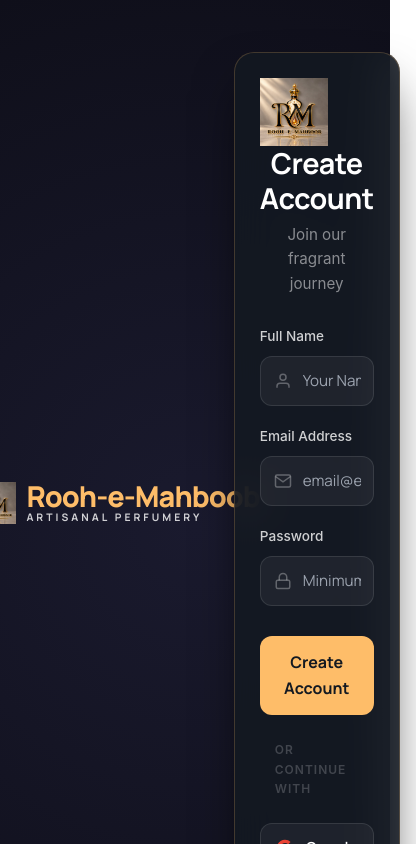
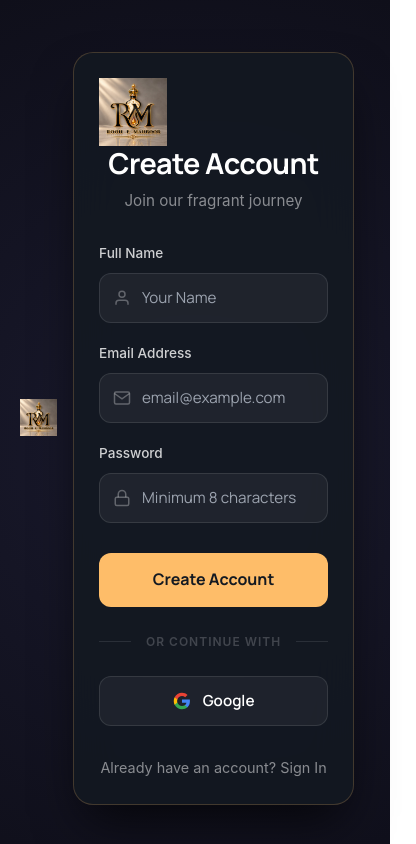
Before and after one commit to Maruf4979/sidra-attar, a Next.js app: page /auth/signup in a window 390 px wide. Shown: the top 844 px of the page, 416 px wide, since content can reach past the window. Built offline with nearby package versions, Linux system fonts and the light colour scheme.

Commit message:
Style sub-branding to cursive Fragrances and display only RM logo on phones

```diff
--- a/app/auth/signin/page.tsx
+++ b/app/auth/signin/page.tsx
@@ -53,7 +53,7 @@ export default function SignInPage() {
             />
             <div className="auth-logo-text-group">
               <span className="logo-text">Rooh-e-Mahboob</span>
-              <span className="logo-sub">Artisanal Perfumery</span>
+              <span className="logo-sub">Fragrances</span>
             </div>
           </div>
         </Link>
@@ -218,12 +218,17 @@ export default function SignInPage() {
           line-height: 1;
         }
         .logo-sub {
-          font-size: 0.65rem;
-          color: #fff;
-          text-transform: uppercase;
-          letter-spacing: 3px;
-          margin-top: 2px;
-          opacity: 0.8;
+          font-family: 'Alex Brush', 'Dancing Script', cursive;
+          font-size: 1.25rem;
+          color: #febd69;
+          text-transform: none;
+          letter-spacing: 1px;
+          margin-top: 1px;
+        }
+        @media (max-width: 640px) {
+          .auth-logo-text-group {
+            display: none !important;
+          }
         }
         .glass-premium {
           background: rgba(19, 25, 33, 0.85); /* More solid background */
--- a/app/auth/signup/page.tsx
+++ b/app/auth/signup/page.tsx
@@ -55,7 +55,7 @@ export default function SignUpPage() {
             />
             <div className="auth-logo-text-group">
               <span className="logo-text">Rooh-e-Mahboob</span>
-              <span className="logo-sub">Artisanal Perfumery</span>
+              <span className="logo-sub">Fragrances</span>
             </div>
           </div>
         </Link>
@@ -235,12 +235,17 @@ export default function SignUpPage() {
           line-height: 1;
         }
         .logo-sub {
-          font-size: 0.65rem;
-          color: #fff;
-          text-transform: uppercase;
-          letter-spacing: 3px;
-          margin-top: 2px;
-          opacity: 0.8;
+          font-family: 'Alex Brush', 'Dancing Script', cursive;
+          font-size: 1.25rem;
+          color: #febd69;
+          text-transform: none;
+          letter-spacing: 1px;
+          margin-top: 1px;
+        }
+        @media (max-width: 640px) {
+          .auth-logo-text-group {
+            display: none !important;
+          }
         }
         .glass-premium {
           background: rgba(19, 25, 33, 0.85); /* More solid background */
--- a/app/components/Footer.tsx
+++ b/app/components/Footer.tsx
@@ -21,7 +21,7 @@ export default function Footer() {
             />
             <div className="footer-logo-text-wrap">
               <span className="logo-text">Rooh-e-Mahboob</span>
-              <span className="logo-sub">Artisanal Perfumery</span>
+              <span className="logo-sub">Fragrances</span>
             </div>
           </div>
           <p className="footer-tagline">
--- a/app/components/Header.tsx
+++ b/app/components/Header.tsx
@@ -94,7 +94,7 @@ export default function Header() {
               </div>
               <div className="logo-text-group">
                 <span className="logo-text">Rooh-e-Mahboob</span>
-                <span className="logo-sub">Artisanal Perfumery</span>
+                <span className="logo-sub">Fragrances</span>
               </div>
             </div>
           </Link>
--- a/app/globals.css
+++ b/app/globals.css
@@ -1,4 +1,4 @@
-@import url("https://fonts.googleapis.com/css2?family=Noto+Serif:ital,wght@0,400;0,500;0,600;0,700;1,400;1,500&family=Manrope:wght@300;400;500;600;700;800&display=swap");
+@import url("https://fonts.googleapis.com/css2?family=Alex+Brush&family=Dancing+Script:wght@500;600;700&family=Noto+Serif:ital,wght@0,400;0,500;0,600;0,700;1,400;1,500&family=Manrope:wght@300;400;500;600;700;800&display=swap");
 
 @tailwind base;
 @tailwind components;
@@ -248,12 +248,15 @@ input, textarea, select {
 }
 
 .logo-sub {
-  font-family: var(--font-body);
-  font-size: 0.58rem;
-  text-transform: uppercase;
-  letter-spacing: 0.18em;
+  font-family: 'Alex Brush', 'Dancing Script', cursive;
+  font-size: 1.2rem;
+  font-style: normal;
+  text-transform: none;
+  letter-spacing: 0.05em;
   color: var(--secondary);
-  font-weight: 700;
+  font-weight: 500;
+  line-height: 1;
+  margin-top: 1px;
   white-space: nowrap;
 }
 
@@ -641,7 +644,7 @@ input, textarea, select {
   }
 
   .logo-sub {
-    font-size: 0.5rem;
+    font-size: 1.1rem;
   }
 
   .header-search {
@@ -672,6 +675,20 @@ input, textarea, select {
 
   .main-nav {
     display: none;
+  }
+}
+
+/* Phone screens: hide brand text, display ONLY the RM logo emblem without altering navigation */
+@media (max-width: 768px) {
+  .logo .logo-text-group {
+    display: none !important;
+  }
+  .logo {
+    padding: 2px 4px;
+  }
+  .logo-image-wrapper {
+    width: 42px;
+    height: 42px;
   }
 }
 
```
